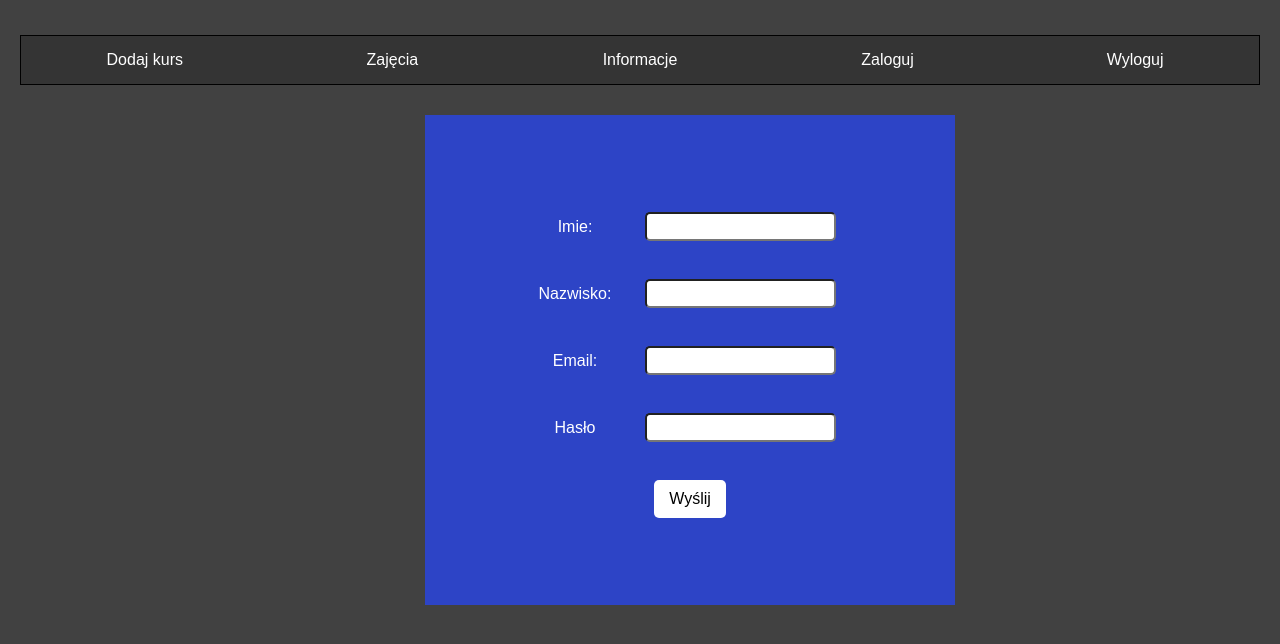
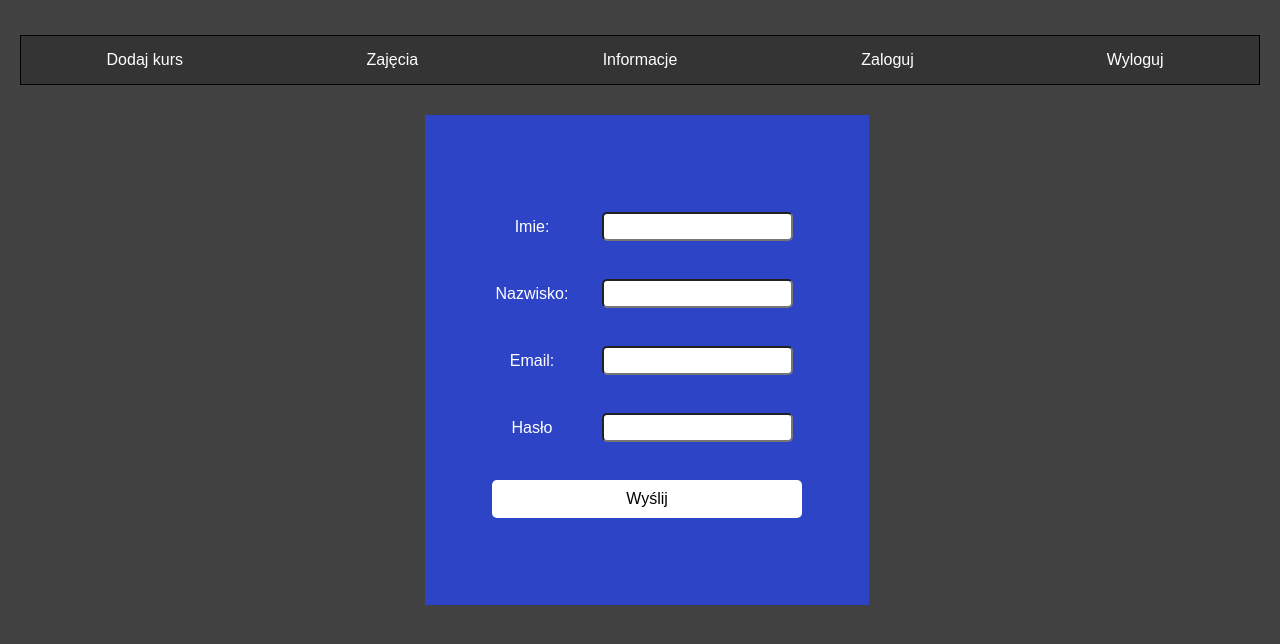
Before and after one commit to Banialczele/coursemanagement, a React app in the folder client/: page /NewTeacher in a window 1280 px wide. Built offline with nearby package versions, Linux system fonts and the light colour scheme.

Commit message:
fixing displaying issue

```diff
--- a/client/src/styles/Login.css
+++ b/client/src/styles/Login.css
@@ -31,6 +31,7 @@
     padding: 10px 15px;
     font-size: 16px;
     transition-duration: 0.5s;
+    width: 90%;
 }
 
 .button:hover {
@@ -38,7 +39,7 @@
     letter-spacing: 2px;
 }
 
-@media screen and (max-width: 700px ) {
+@media screen and (max-width: 820px ) {
     .loginLabelInput {
         display: grid;
         grid-template-columns: 40px 150px;
@@ -55,7 +56,7 @@
     }
 }
 
-@media screen and (max-width: 420px ) {
+@media screen and (max-width: 600px ) {
     .loginLabelInput {
         display: grid;
         grid-template-columns: 120px;
--- a/client/src/styles/NewTeacher.css
+++ b/client/src/styles/NewTeacher.css
@@ -1,11 +1,11 @@
 .teacherContainer {
-    margin: auto;
+    margin: 0 auto;
     height: 65vh;
+    width: 85vw;
     display: flex;
     align-items: center;
     justify-content: center;
 }
-
 
 .teacherForm {
     display: flex;
@@ -13,7 +13,7 @@
     justify-content: center;
     align-items: center;
     height: 60vh;
-    width: 100%;
+    width: 80%;
     background: rgba(38, 71, 255, 0.7);
     padding: 10px 50px 0 50px;
 }
@@ -40,8 +40,8 @@
 }
 
 @media screen and (max-width: 700px) {
+
     .teacherForm {
-        margin: 0 auto;
         display: flex;
         flex-direction: column;
         padding: 0 20px;
@@ -65,8 +65,13 @@
     }
 }
 
-@media screen and (max-height: 600px ){
+@media screen and (max-height: 450px ) {
+    .teacherContainer {
+        margin: 0;
+    }
+
     .teacherForm {
         padding: 20px;
+
     }
 }
```
